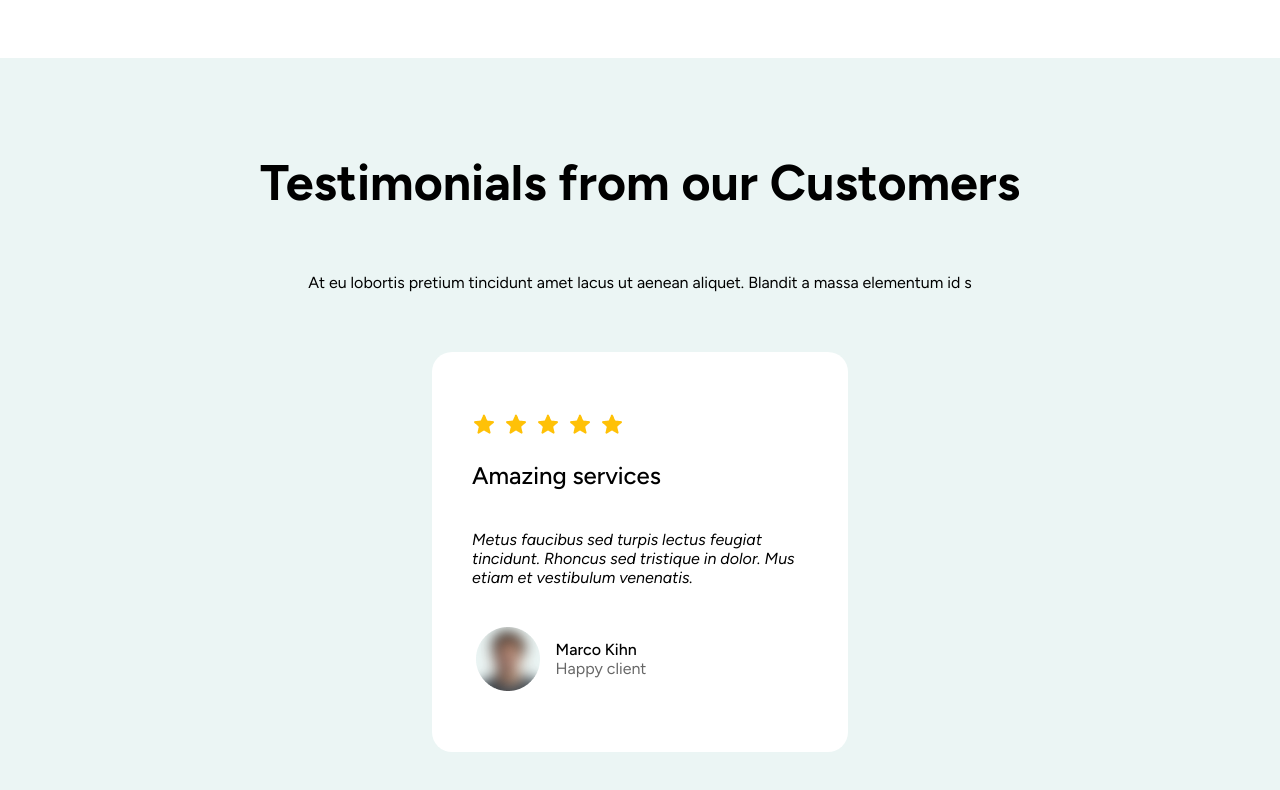
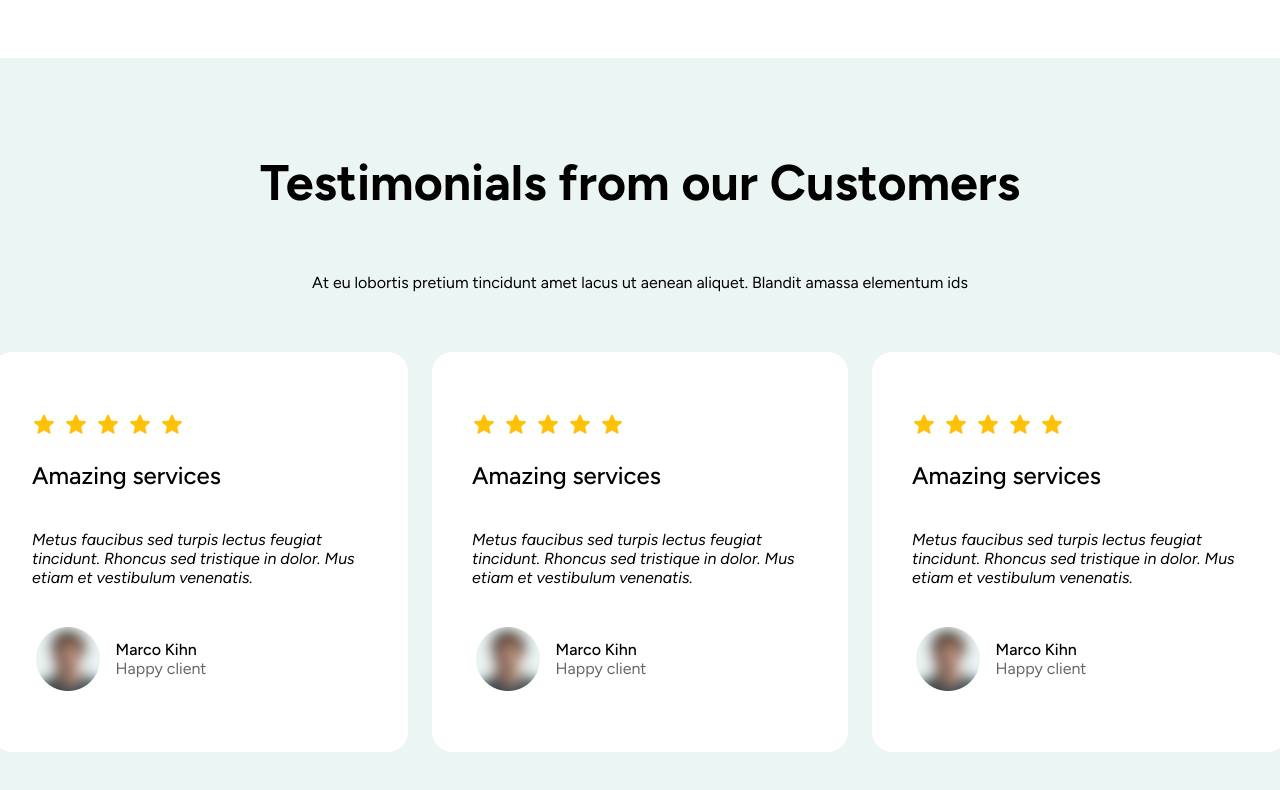
Before and after one commit to frontendvidu/Project-jobfindr, a React (Create React App) app: page / in a window 1280 px wide. Shown: the part 2457-3247 px from the top of the page. Built offline with nearby package versions, Linux system fonts and the light colour scheme.

Commit message:
Add Dynamic rendering on Testimonial Slides

```diff
--- a/src/App.jsx
+++ b/src/App.jsx
@@ -4,6 +4,7 @@ import Sponsored from "./Components/Sponsored/Sponsored";
 import Category from "./Components/Category/Category";
 import Services from "./Components/Services/Services";
 import Testimonials from "./Components/Testimonials/Testimonials";
+
 function App() {
   return (
     <>
--- /dev/null
+++ b/src/Components/Slide/Slide.jsx
@@ -0,0 +1,24 @@
+import React from "react";
+import styles from "./Slide.module.css";
+import Stars from "../../Images/Stars.png";
+import Avatar from "../../Images/Avatar.png";
+function Slide(props) {
+  return (
+    <div className={styles.slideTestimonial}>
+      <img src={Stars} alt="stars" className={styles.starsTestimonial} />
+      <h3 className={styles.slideHeadingTestimonial}>
+        {props.headingTestimonial}
+      </h3>
+      <p className={styles.slideQuoteTestimonial}>{props.quoteTestimonial}</p>
+      <div className={styles.authorTestimonial}>
+        <img src={Avatar} alt="stars" />
+        <div>
+          <p className={styles.authorNameTestimonial}>{props.author}</p>
+          <p className={styles.authorPositionTestimonial}>{props.position}</p>
+        </div>
+      </div>
+    </div>
+  );
+}
+
+export default Slide;
--- /dev/null
+++ b/src/Components/Slide/Slide.module.css
@@ -0,0 +1,56 @@
+.slideTestimonial {
+    width: 416px;
+    height: 400px;
+    padding: 40px;
+    border-radius: 20px;
+    display: flex;
+    justify-content: center;
+    align-items: f;
+    flex-direction: column;
+    background-color: white;
+}
+
+.slideHeadingTestimonial {
+    font-size: 24px;
+    font-weight: 500;
+    color: black;
+    margin-bottom: 40px;
+
+}
+
+.slideQuoteTestimonial {
+    font-size: 16px;
+    font-weight: 400;
+    color: black;
+    margin-bottom: 40px;
+    font-style: italic;
+
+}
+
+.authorTestimonial {
+    width: 178px;
+    height: 64px;
+    display: flex;
+    align-items: center;
+    justify-content: center;
+    gap: 16px;
+}
+
+.authorNameTestimonial {
+    font-size: 16px;
+    font-weight: 500;
+    color: black;
+}
+
+.authorPositionTestimonial {
+    font-size: 16px;
+    font-weight: 400;
+    color: rgba(0, 0, 0, 0.6);
+}
+
+.starsTestimonial {
+    width: 152px;
+    height: 24px;
+    object-fit: cover;
+  margin-bottom: 24px;
+}
--- /dev/null
+++ b/src/Components/Slide/slideData.js
@@ -0,0 +1,25 @@
+const slideData = [
+  {
+    heading: "Amazing services",
+    quote:
+      " Metus faucibus sed turpis lectus feugiat tincidunt. Rhoncus sed tristique in dolor. Mus etiam et vestibulum venenatis.",
+    author: "Marco Kihn",
+    position: "Happy client",
+  },
+  {
+    heading: "Amazing services",
+    quote:
+      " Metus faucibus sed turpis lectus feugiat tincidunt. Rhoncus sed tristique in dolor. Mus etiam et vestibulum venenatis.",
+    author: "Marco Kihn",
+    position: "Happy client",
+  },
+  {
+    heading: "Amazing services",
+    quote:
+      " Metus faucibus sed turpis lectus feugiat tincidunt. Rhoncus sed tristique in dolor. Mus etiam et vestibulum venenatis.",
+    author: "Marco Kihn",
+    position: "Happy client",
+  },
+];
+
+export default slideData;
--- a/src/Components/Testimonials/Testimonials.jsx
+++ b/src/Components/Testimonials/Testimonials.jsx
@@ -1,7 +1,8 @@
 import React from "react";
 import styles from "./Testimonials.module.css";
-import Stars from "../../Images/Stars.png";
-import Avatar from "../../Images/Avatar.png";
+
+import Slide from "../Slide/Slide";
+import slideData from "../Slide/slideData";
 
 function Testimonials() {
   return (
@@ -10,25 +11,20 @@ function Testimonials() {
         Testimonials from our Customers
       </h2>
       <p className={styles.tagTestimonial}>
-        At eu lobortis pretium tincidunt amet lacus ut aenean aliquet. Blandit a
-        massa elementum id s
+        At eu lobortis pretium tincidunt amet lacus ut aenean aliquet. Blandit
+        amassa elementum ids
       </p>
       <div className={styles.slidesHandleTestimonial}>
-        <div className={styles.slideTestimonial}>
-          <img src={Stars} alt="stars" className={styles.starsTestimonial} />
-          <h3 className={styles.slideHeadingTestimonial}>Amazing services</h3>
-          <p className={styles.slideQuoteTestimonial}>
-            Metus faucibus sed turpis lectus feugiat tincidunt. Rhoncus sed
-            tristique in dolor. Mus etiam et vestibulum venenatis.
-          </p>
-          <div className={styles.authorTestimonial}>
-            <img src={Avatar} alt="stars" />
-            <div>
-              <p className={styles.authorNameTestimonial}>Marco Kihn</p>
-              <p className={styles.authorPositionTestimonial}>Happy client</p>
-            </div>
-          </div>
-        </div>
+        {slideData.map((item) => {
+          return (
+            <Slide
+              headingTestimonial={item.heading}
+              quoteTestimonial={item.quote}
+              author={item.author}
+              position={item.position}
+            />
+          );
+        })}
       </div>
     </section>
   );
--- a/src/Components/Testimonials/Testimonials.module.css
+++ b/src/Components/Testimonials/Testimonials.module.css
@@ -1,3 +1,14 @@
+.slidesHandleTestimonial {
+    width: 1296px;
+    height: 400px;
+    display: flex;
+    align-items: center;
+    justify-content: center;
+    gap: 24px;
+}
+
+
+
 .sectionTestimonial {
     width: 100%;
     height: 788px;
@@ -21,69 +32,3 @@
     font-weight: 400;
     color: black;
 }
-
-.slidesHandleTestimonial {
-    width: 1296px;
-    height: 400px;
-    display: flex;
-    align-items: center;
-    justify-content: center;
-    gap: 24px;
-}
-
-.slideTestimonial {
-    width: 416px;
-    height: 400px;
-    padding: 40px;
-    border-radius: 20px;
-    display: flex;
-    justify-content: center;
-    align-items: f;
-    flex-direction: column;
-    background-color: white;
-}
-
-.slideHeadingTestimonial {
-    font-size: 24px;
-    font-weight: 500;
-    color: black;
-    margin-bottom: 40px;
-
-}
-
-.slideQuoteTestimonial {
-    font-size: 16px;
-    font-weight: 400;
-    color: black;
-    margin-bottom: 40px;
-    font-style: italic;
-
-}
-
-.authorTestimonial {
-    width: 178px;
-    height: 64px;
-    display: flex;
-    align-items: center;
-    justify-content: center;
-    gap: 16px;
-}
-
-.authorNameTestimonial {
-    font-size: 16px;
-    font-weight: 500;
-    color: black;
-}
-
-.authorPositionTestimonial {
-    font-size: 16px;
-    font-weight: 400;
-    color: rgba(0, 0, 0, 0.6);
-}
-
-.starsTestimonial {
-    width: 152px;
-    height: 24px;
-    object-fit: cover;
-  margin-bottom: 24px;
-}
```
